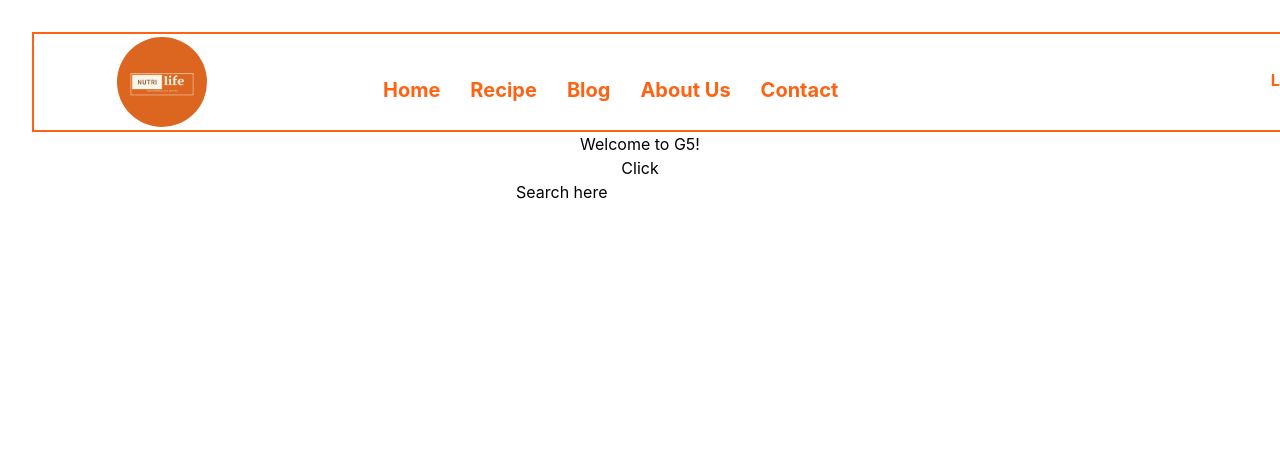
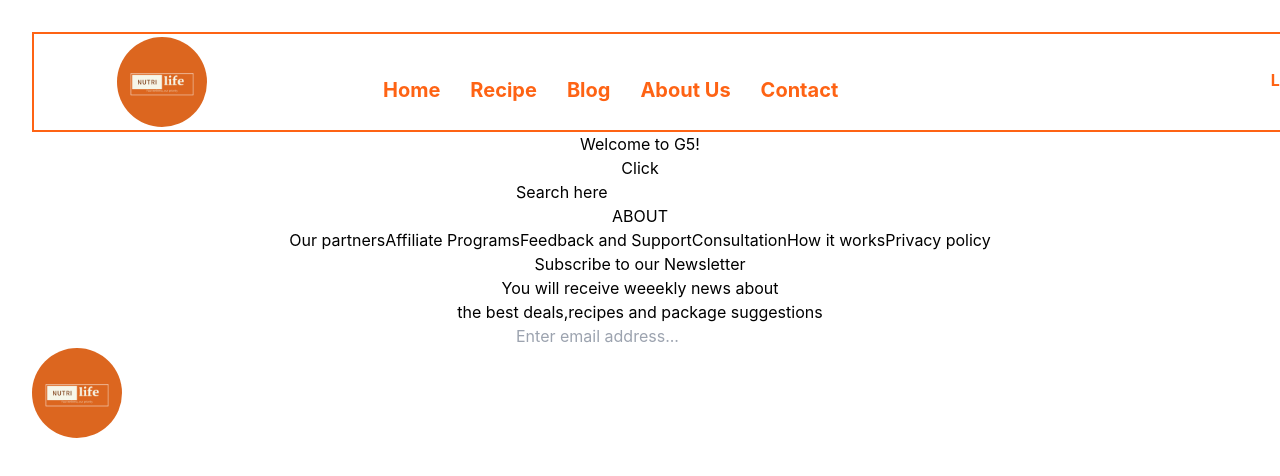
Before and after one commit to Yesigomwe/NutriLife, a React (Vite) app in the folder NutriLife/: page /index in a window 1280 px wide. Shown: the top 476 px of the page. Built offline with nearby package versions, Linux system fonts and the light colour scheme.

Commit message:
footer added

```diff
--- a/NutriLife/src/Home.jsx
+++ b/NutriLife/src/Home.jsx
@@ -4,6 +4,7 @@ import NavigationBar from './components/Header';
 import '@mantine/core/styles.css';
 import { MantineProvider } from '@mantine/core';
 import SearchBar from './components/SearchBar';
+import Footer from './components/Footer';
 function Home() {
 
   const [message, updateMassage] = useState("G5")
@@ -22,9 +23,10 @@ function Home() {
       <div>
         <h2>Welcome to {message}! </h2>
         <button className='bg-[#FE6314] rounded-lg width: 30px' onClick={handleClick}>Click</button>
+
         <SearchBar/>
       </div>
-
+      <Footer/>
     </home>
 
     </MantineProvider>
--- /dev/null
+++ b/NutriLife/src/components/Footer.jsx
@@ -0,0 +1,31 @@
+import React from "react"
+
+function Footer() {
+	return (
+		<div className="Footer flex flex-row bg-[#FE6314] h-78 my-2 justify-around">
+			<div className="Footer-headings flex flex-col flex-wrap flex-start text-align-left text-white mx-4">
+
+				<h1 className="text-3xl py-4">ABOUT</h1>
+				<a href="/">Our partners</a>
+				<a href="/">Affiliate Programs</a>
+				<a href="/">Feedback and Support</a>
+				<a href="/">Consultation</a>
+				<a href="/">How it works</a>
+				<a href="/">Privacy policy</a>
+			</div>
+
+			<div className="newsletter indent-10">
+				<a href="/">
+					<h2 className="text-white my-10 ">Subscribe to our Newsletter</h2>
+				</a>
+				<p className="text-white indent-0">You will receive weeekly news about <br></br> the best deals,recipes and package suggestions</p>
+				<input className="px-10 my-4 rounded" type="text" placeholder="Enter email address..."/>
+			</div>
+         <div className="h-90">
+            <img className="logo my-6" src="../src/assets/logo.png"/>
+         </div>
+		</div>
+	)
+}
+
+export default Footer
--- a/NutriLife/src/components/SearchBar.jsx
+++ b/NutriLife/src/components/SearchBar.jsx
@@ -1,5 +1,6 @@
 import {useState} from "react"
 import { MantineProvider} from "@mantine/core";
+
 const SearchBar = () => {
 
 	const [searchInput, setSearchInput] = useState("Search here")
```
